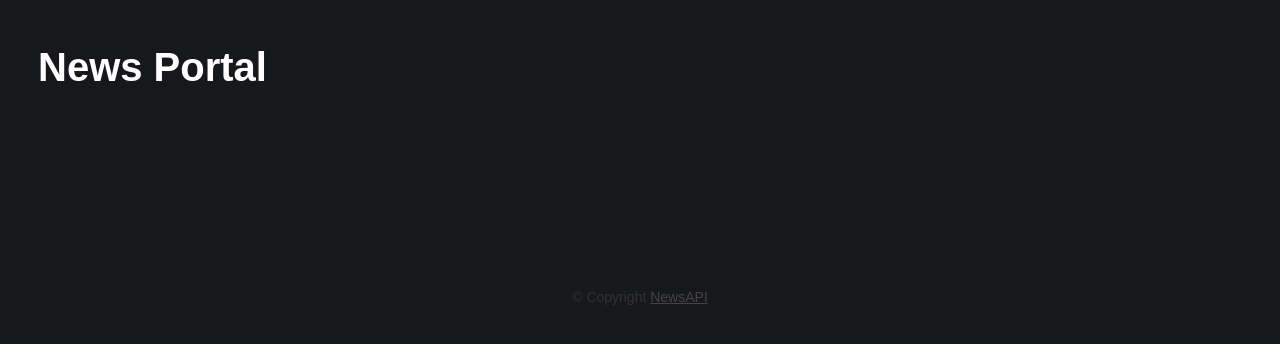
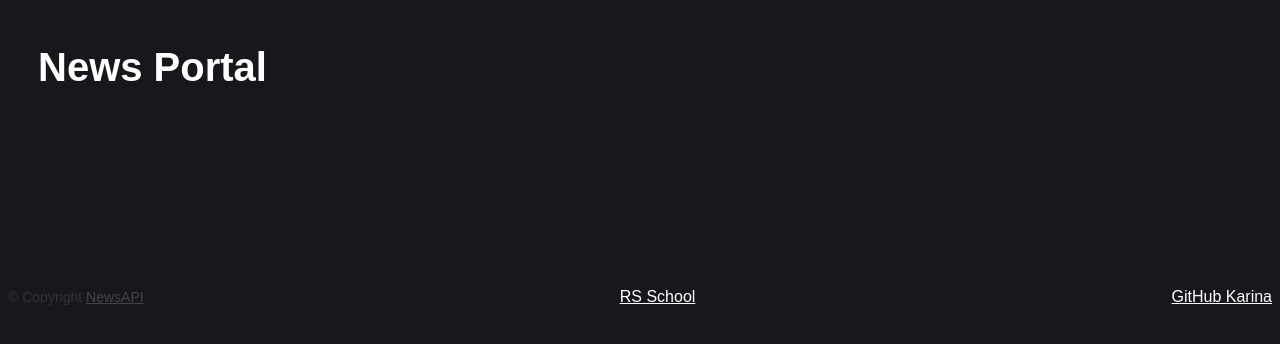
Before and after one commit to KarinaBertosh/karinabertosh-JSFE2022Q3, a website built with webpack: page news-api/src/index.html in a window 1280 px wide. Built offline with nearby package versions, Linux system fonts and the light colour scheme; no server answers.

Commit message:
feat: add custom footer

```diff
--- a/news-api/src/global.css
+++ b/news-api/src/global.css
@@ -45,3 +45,17 @@ footer .copyright:before {
         font-weight: 800;
     }
 }
+
+.footer {
+    display: flex;
+    align-items: center;
+    justify-content: space-between;
+}
+
+.footer__rs a {
+    color: #fff;
+}
+
+.footer__karina a {
+    color: #fff;
+}
--- a/news-api/src/index.html
+++ b/news-api/src/index.html
@@ -14,10 +14,12 @@
             <div class="sources buttons"></div>
             <div class="news"></div>
         </main>
-        <footer>
+        <footer class="footer">
             <p class="copyright">
                 Copyright <a href="https://newsapi.org">NewsAPI</a>
             </p>
+            <div class="footer__rs"><a href="https://rs.school/js/">RS School</a></div>
+            <div class="footer__karina"><a href="https://github.com/KarinaBertosh">GitHub Karina</a></div>
         </footer>
 
         <template id="sourceItemTemp">
```
Also changed, not shown: news-api/dist/index.html, news-api/dist/index.js.
